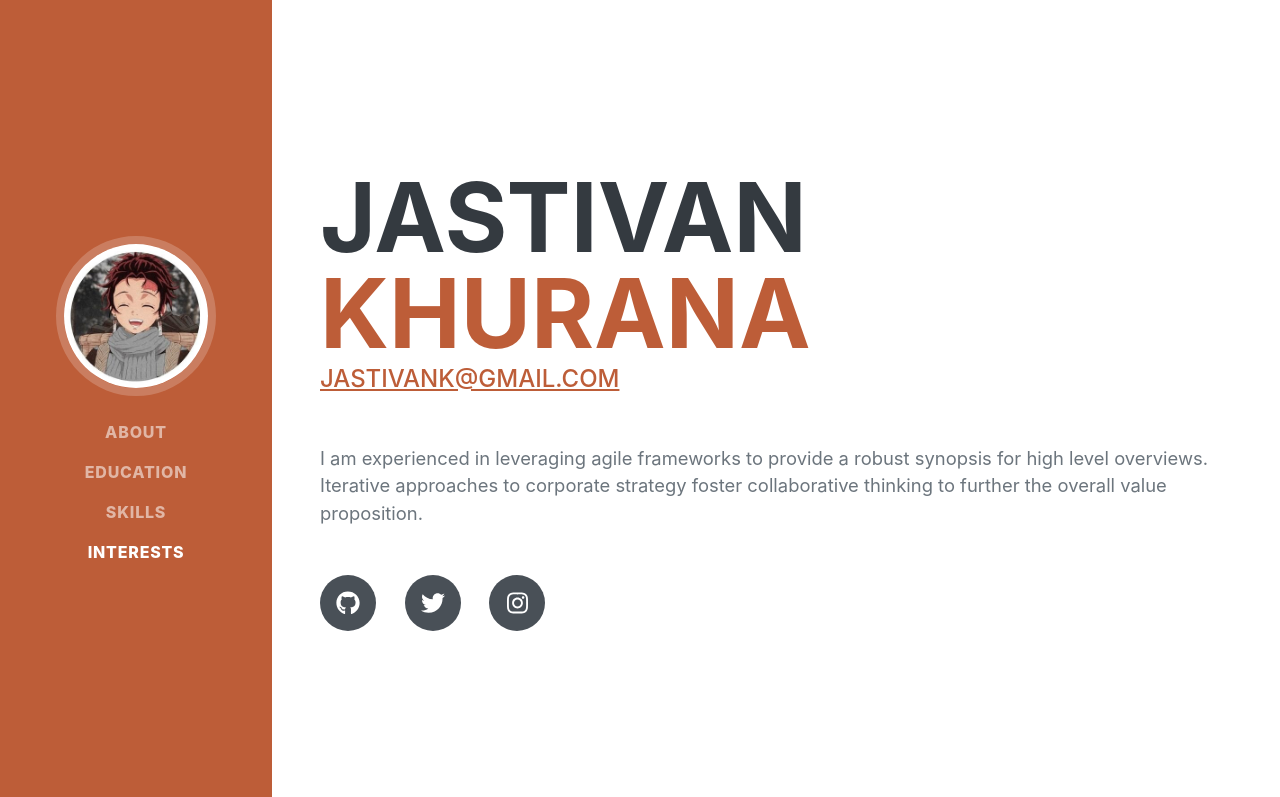
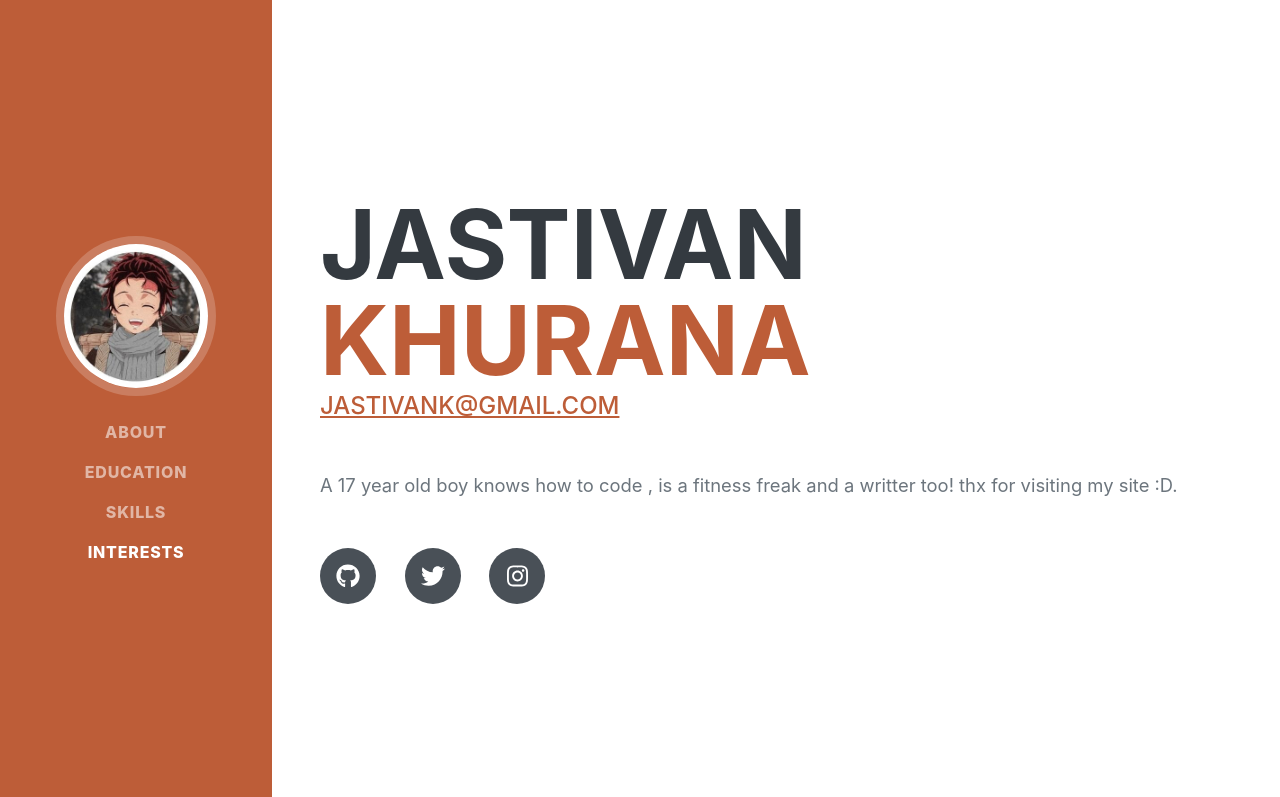
Before and after one commit to JastivanKhurana/website, a plain HTML site: page index.html in a window 1280 px wide. Shown: the top 797 px of the page. Drawn offline with nearby package versions, Linux system fonts and the light colour scheme; a web font is replaced by a local one.

Commit message:
Update index.html

```diff
--- a/index.html
+++ b/index.html
@@ -46,7 +46,7 @@
                     <div class="subheading mb-5">
                         <a href="mailto:jastivank@gmail.com">jastivank@gmail.com</a>
                     </div>
-                    <p class="lead mb-5">I am experienced in leveraging agile frameworks to provide a robust synopsis for high level overviews. Iterative approaches to corporate strategy foster collaborative thinking to further the overall value proposition.</p>
+                    <p class="lead mb-5">A 17 year old boy knows how to code , is a fitness freak and a writter too! thx for visiting my site :D.</p>
                     <div class="social-icons">
 
                         <a class="social-icon" href="https://github.com/JastivanKhurana"><i class="fab fa-github"></i></a>
```
